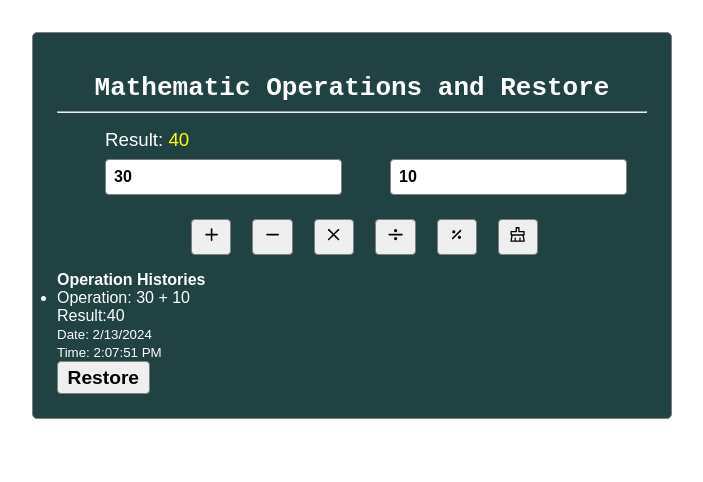
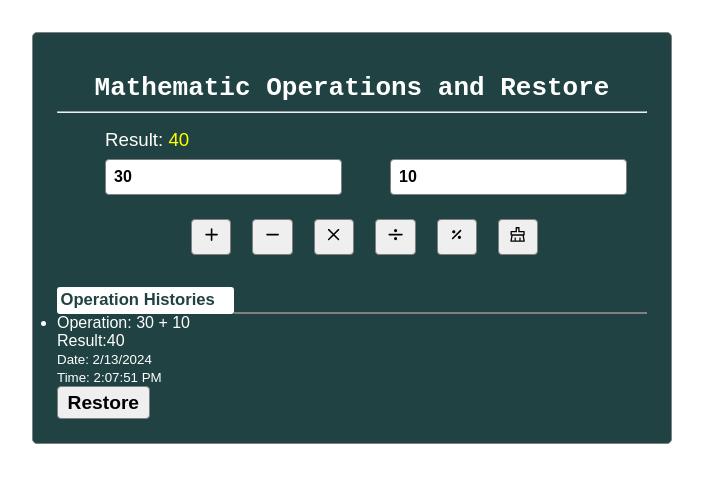
Before and after one commit to Jobayer109/Operation-Restore-Project, a React (Vite) app: page / in a window 1280 px wide. Both pictures are taken after a click on the button 499 px from the left and 236 px from the top of the page. Shown: the top 482 px of the page, without its empty margins (288-991 px from the left). Built offline with nearby package versions, Linux system fonts and the light colour scheme.

Commit message:
Conditional redder the history section

```diff
--- a/src/App.css
+++ b/src/App.css
@@ -5,7 +5,7 @@
   margin-top: 2rem;
   border-radius: 5px;
   padding: 1.5rem;
-  background-color: rgb(33, 66, 66);
+  background-color: #214242;
   color: white;
 }
 
--- a/src/components/History/HistorySection.jsx
+++ b/src/components/History/HistorySection.jsx
@@ -1,13 +1,20 @@
 /* eslint-disable react/prop-types */
 import PropTypes from "prop-types";
 import HistoryList from "./HistoryList";
+import "./history.css";
 
 const HistorySection = ({ histories, restoreHistory, handleRestore }) => {
+  console.log(histories);
   return (
+    <>
+      {histories.length !== 0 && (
         <div>
-      <h4>Operation Histories</h4>
+          <div className="history__header">
+            <h4 className="history__title">Operation Histories</h4>
+            <div className="line"></div>
+          </div>
           {histories.length === 0 ? (
-        <p>
+            <p className="no__history">
               <small>No Histories Found</small>
             </p>
           ) : (
@@ -23,6 +30,8 @@ const HistorySection = ({ histories, restoreHistory, handleRestore }) => {
             </ul>
           )}
         </div>
+      )}
+    </>
   );
 };
 
--- /dev/null
+++ b/src/components/History/history.css
@@ -0,0 +1,35 @@
+.history__header {
+  display: flex;
+  align-items: center;
+  margin-top: 1rem;
+}
+
+.line {
+  width: 70%;
+  background-color: gray;
+  height: 2px;
+  margin-top: 25px;
+}
+
+.history__title {
+  font-size: 1.3vw;
+  background-color: #ffffff;
+  color: #214242;
+  padding: 3.5px;
+  border: none;
+  border-radius: 3px;
+  width: 30%;
+}
+
+.no__history {
+  text-align: center;
+  margin: 2rem;
+  font-family: Impact, Haettenschweiler, "Arial Narrow Bold", sans-serif;
+  color: yellow;
+  font-size: 1.2vw;
+  letter-spacing: 2px;
+}
+
+/* .no__history > span {
+  font-family: "Courier New", Courier, monospace;
+} */
```
Lines whose indentation alone changed are shown as unchanged.
